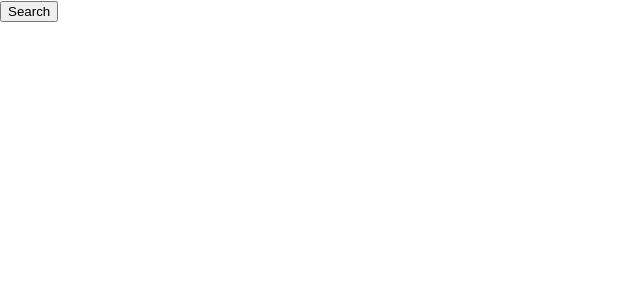
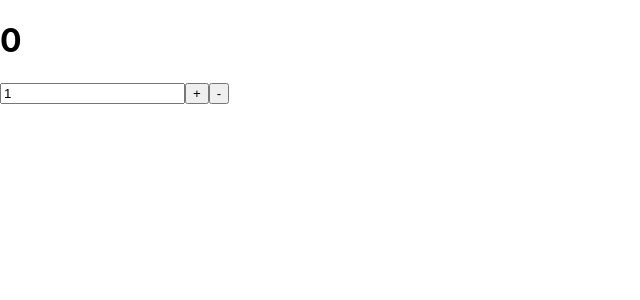
Before and after one commit to camp-son/react-practice, a React (Create React App) app: page / in a window 1280 px wide. Shown: the top 300 px of the page, without its empty margins (0-640 px from the left). Built offline with nearby package versions, Linux system fonts and the light colour scheme.

Commit message:
프리젠테이셔널, 컨테이너 컴포넌트 분리

```diff
--- a/src/App.js
+++ b/src/App.js
@@ -1,13 +1,8 @@
 import './App.scss';
-import Users from './components/User/Users';
-import {UsersProvider} from './context/UsersContext';
+import CounterContainer from './containers/CounterContainer';
 
 function App() {
-    return (
-        <UsersProvider>
-            <Users />
-        </UsersProvider>
-    );
+    return <CounterContainer />;
 }
 
 export default App;
--- /dev/null
+++ b/src/components/Counter/Counter.js
@@ -0,0 +1,18 @@
+const Counter = ({number, diff, onIncrease, onDecrease, onSetDiff}) => {
+    const onChange = (e) => {
+        onSetDiff(parseInt(e.target.value || 1, 10));
+    };
+
+    return (
+        <div>
+            <h1>{number}</h1>
+            <div>
+                <input type="number" value={diff} min="1" onChange={onChange} />
+                <button onClick={onIncrease}>+</button>
+                <button onClick={onDecrease}>-</button>
+            </div>
+        </div>
+    );
+};
+
+export default Counter;
--- /dev/null
+++ b/src/containers/CounterContainer.js
@@ -0,0 +1,27 @@
+import {useDispatch, useSelector} from 'react-redux';
+import Counter from '../components/Counter/Counter';
+import {decrease, increase, setDiff} from '../modules/counter';
+
+const CounterContainer = () => {
+    const {number, diff} = useSelector((state) => ({
+        number: state.counter.count,
+        diff: state.counter.diff,
+    }));
+
+    const dispatch = useDispatch();
+    const onIncrease = () => dispatch(increase());
+    const onDecrease = () => dispatch(decrease());
+    const onSetDiff = (diff) => dispatch(setDiff(diff));
+
+    return (
+        <Counter
+            number={number}
+            diff={diff}
+            onIncrease={onIncrease}
+            onDecrease={onDecrease}
+            onSetDiff={onSetDiff}
+        />
+    );
+};
+
+export default CounterContainer;
--- a/src/modules/counter.js
+++ b/src/modules/counter.js
@@ -6,8 +6,8 @@ const DECREASE = `${prefix}DECREASE`;
 
 // 액션 = 함수 만들기
 export const setDiff = (diff) => ({type: SET_DIFF, diff});
-export const increase = {type: INCREASE};
-export const decrease = {type: DECREASE};
+export const increase = () => ({type: INCREASE});
+export const decrease = () => ({type: DECREASE});
 
 // 초기 상태 선언
 const initialState = {
```
Also changed, not shown: src/App.Users.js (added, +13 -0 lines), 1 other file (tests, documents, lock files or other folders).
